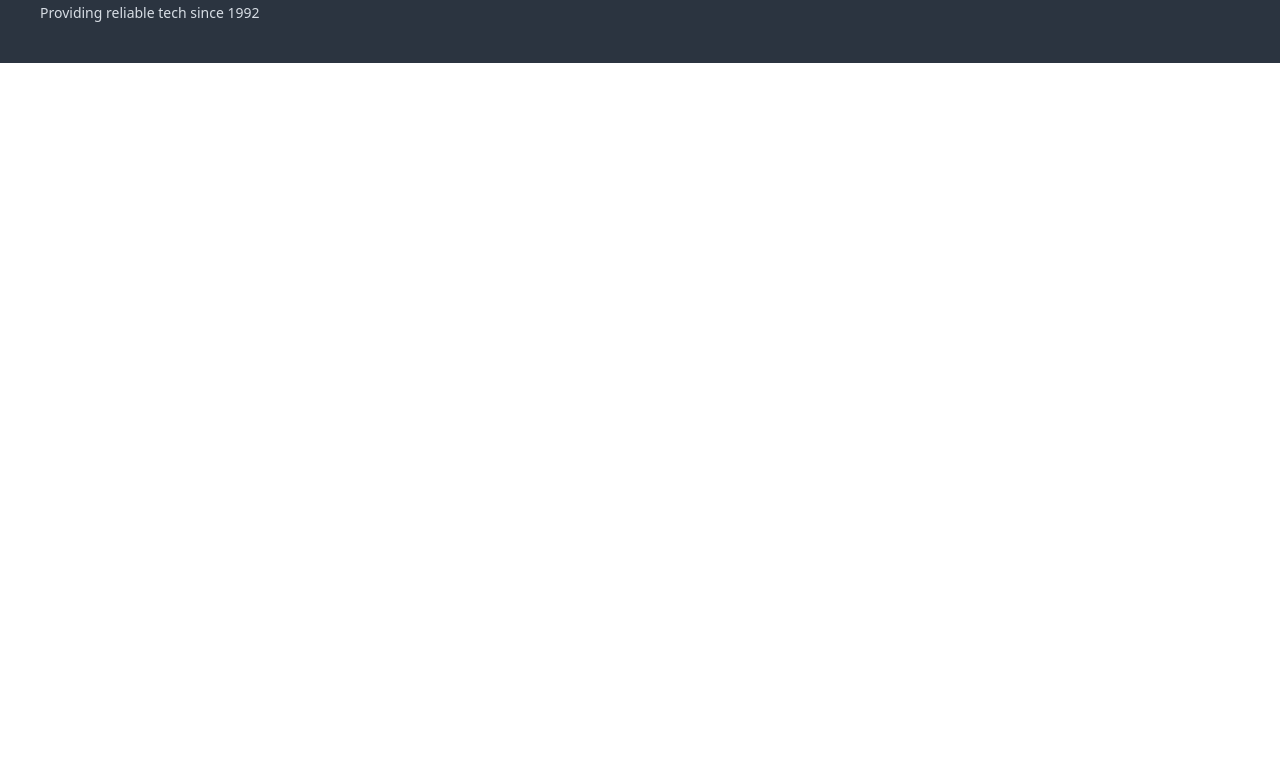
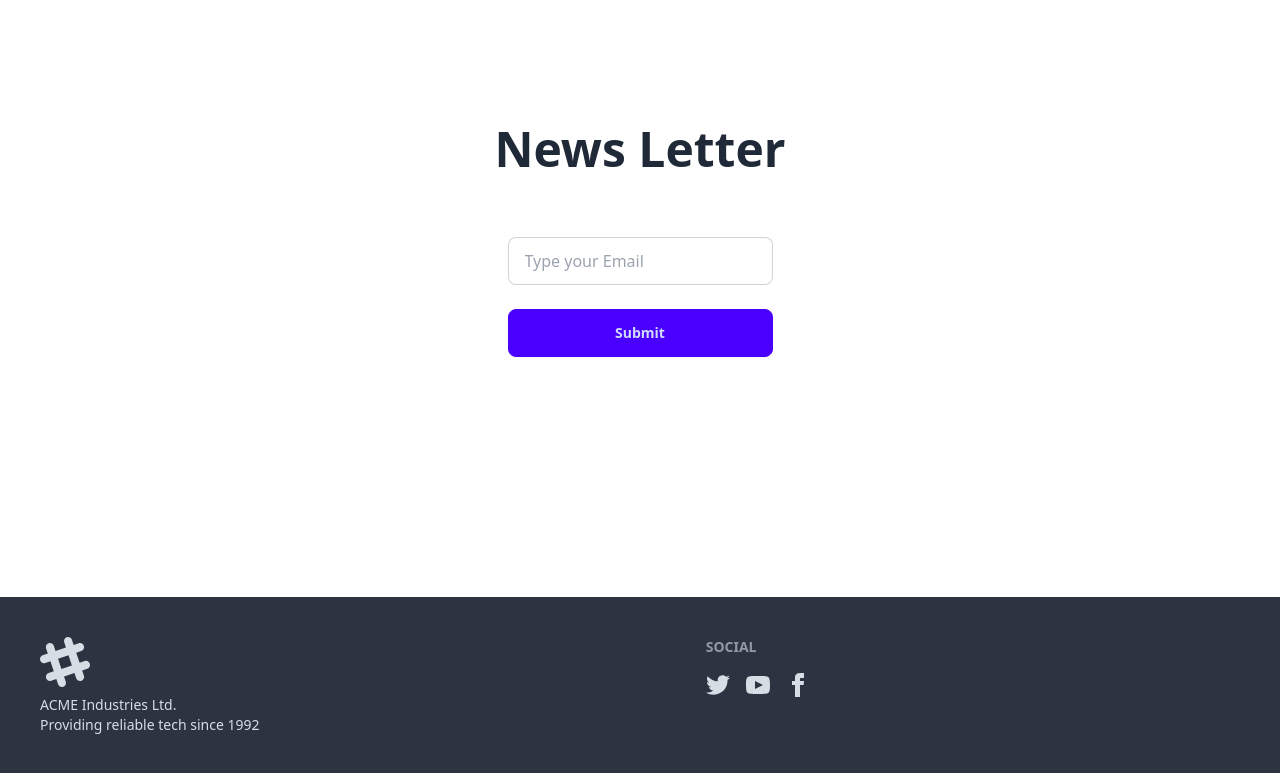
Before and after one commit to sahalmahin/different-kind-blog-client, a React (Vite) app: page / in a window 1280 px wide. Shown: the part 1065-1838 px from the top of the page. Before the commit the page ends 1128 px from the top, so only its background shows below. Built offline with nearby package versions, Linux system fonts and the light colour scheme; no server answers.

Commit message:
Design Hero Section

```diff
--- a/src/pages/Home/Home/Home.jsx
+++ b/src/pages/Home/Home/Home.jsx
@@ -1,13 +1,14 @@
 import Footer from "../../Shared/Footer/Footer";
 import Banner from "../Banner/Banner";
 import Blogs from "../Blogs/Blogs";
+import NewsLetter from "../NewsLetter/NewsLetter";
 
 const Home = () => {
     return (
         <div>
             <Banner></Banner>
             <Blogs></Blogs>
-
+            <NewsLetter></NewsLetter>
             <Footer></Footer>
         </div>
     );
--- a/src/pages/Home/NewsLetter/NewsLetter.jsx
+++ b/src/pages/Home/NewsLetter/NewsLetter.jsx
@@ -1,7 +1,25 @@
 const NewsLetter = () => {
+
+    const handleSubmit = e => {
+        e.preventDefault();
+        const form = event.target;
+        const email = form.email.value;
+        console.log(email);
+    }
+
     return (
-        <div>
-
+        <div className="my-60">
+            <h3 className="text-5xl font-bold text-center">News Letter</h3>
+            <div className="flex items-center justify-center mt-16">
+                <form onSubmit={handleSubmit}>
+                    <div className="form-control">
+                        <input type="email" name='email' placeholder="Type your Email" className="input input-bordered" required />
+                    </div>
+                    <div className="form-control mt-6">
+                        <input className="btn btn-primary" type="submit" />
+                    </div>
+                </form>
+            </div>
         </div>
     );
 };
```
